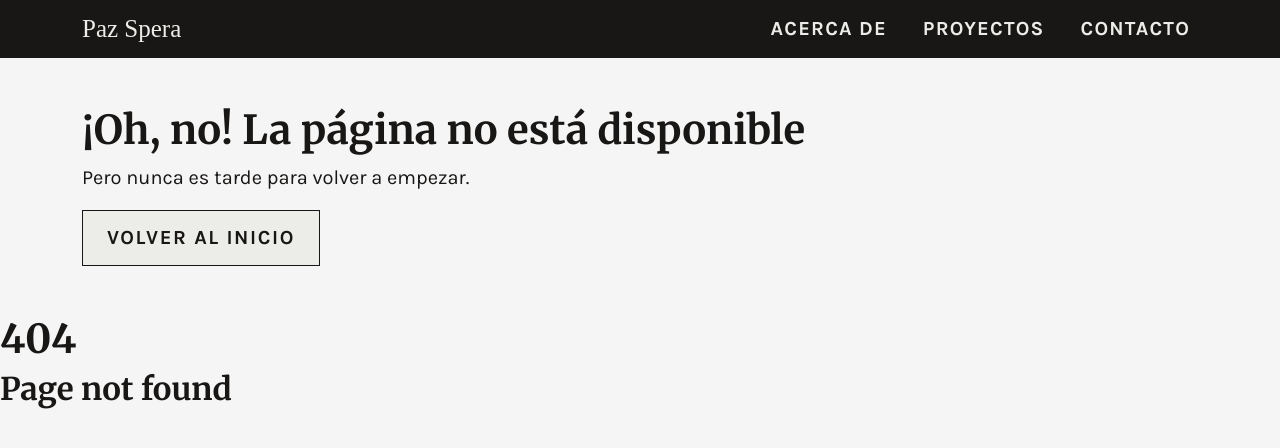
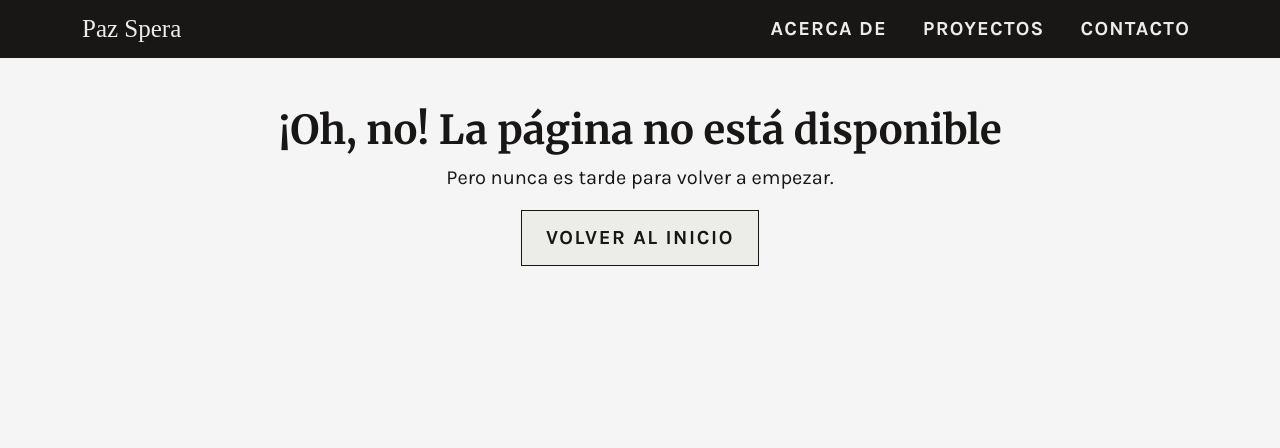
Before and after one commit to pazspera/portfolio, a Vue app in the folder portfolio/: page /not-found in a window 1280 px wide. Before the commit this address had no page. Shown: the top 448 px of the page. Built offline with nearby package versions, Linux system fonts and the light colour scheme; a web font is replaced by a local one.

Commit message:
Cambios estilo NotFoundView

```diff
--- a/portfolio/src/views/NotFoundView.vue
+++ b/portfolio/src/views/NotFoundView.vue
@@ -1,15 +1,13 @@
 <template>
-  <section>
-    <div class="container d-flex justify-content-center align-items-center">
-      <div class="col">
+  <section class="not-found">
+    <div class="container">
+      <div class="col d-flex flex-column justify-content-center align-items-center">
         <h1>¡Oh, no! La página no está disponible</h1>
         <p>Pero nunca es tarde para volver a empezar.</p>
-        <router-link :to="{ name: 'home'}" class="btn btn__primary">Volver al inicio</router-link>
+        <router-link :to="{ name: 'home' }" class="btn btn__primary">Volver al inicio</router-link>
       </div>
     </div>
   </section>
-  <h1>404</h1>
-  <h2>Page not found</h2>
 </template>
 
 <script>
@@ -18,4 +16,8 @@
 };
 </script>
 
-<style></style>
+<style>
+.not-found {
+  min-height: 100vh;
+}
+</style>
```
